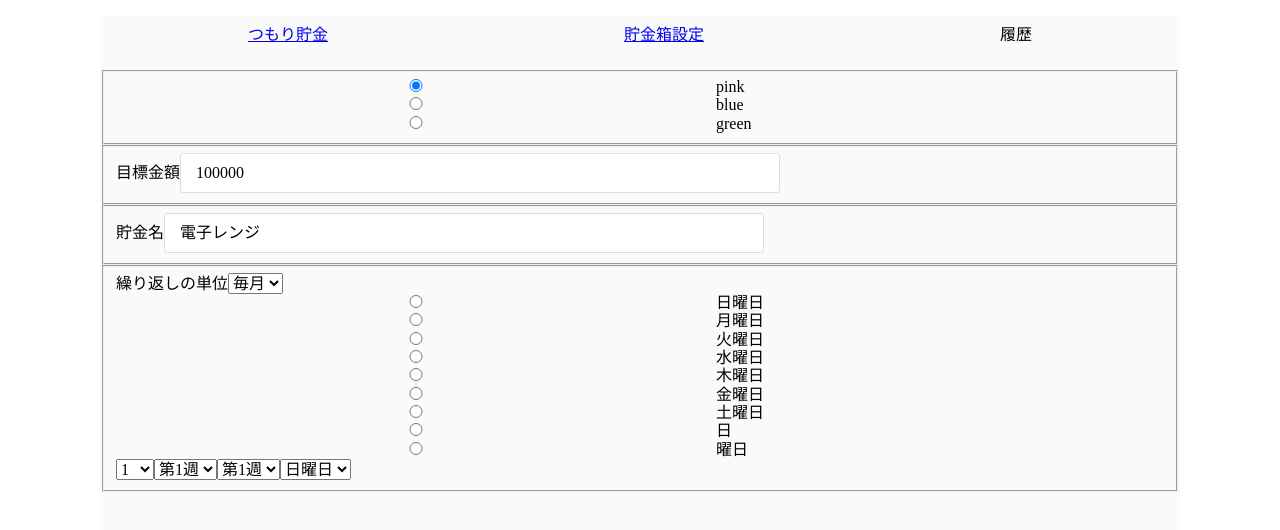
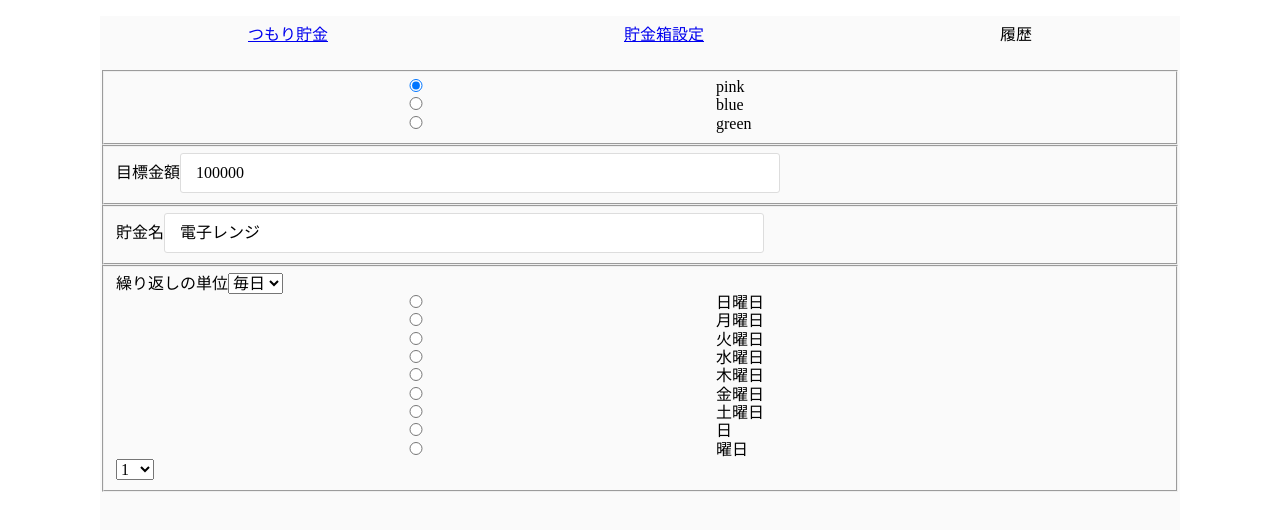
Before and after one commit to kapeing/plan-bank, a Vue app: page /setting in a window 1280 px wide. Shown: the top 530 px of the page. Built offline with nearby package versions, Linux system fonts and the light colour scheme.

Commit message:
繰り返しの単位をv-ifで必要なものだけ表示

```diff
--- a/src/components/Setting.vue
+++ b/src/components/Setting.vue
@@ -17,8 +17,8 @@
   </fieldset>
   <fieldset>
     <label for="unit_repetition">繰り返しの単位</label>
-    <select id="unit_repetition" v-model="unit_repetition">
-      <option :value="unitEn" v-for="(unitJp, unitEn, i) in unitRepetitionList"  :key="i">{{ unitJp }}</option>
+    <select id="unit_repetition" v-model="unitRepetition">
+      <option :value="value" v-for="(value , i) in unitRepetitionList"  :key="i">{{ value }}</option>
     </select>
     <div class="week_repetiton">
       <label for="week_repetition" v-for="(weekJp, weekEn, i) in weekdayList"  :key="i">
@@ -30,18 +30,20 @@
         <input type="radio" id="month_repetiton" :value="monthEn" v-model="month_repetiton">{{ monthJp }}
       </label>
     </div>
-    <select id="what_day">
+    <select id="what_day" v-if="unitRepetition === unitRepetitionList[0]">
       <option :value="i" v-for="i in 31" :key="i">{{ i }}</option>
     </select>
-    <select id="what_week">
+    <select id="what_week" v-else-if="unitRepetition === unitRepetitionList[1]">
       <option :value="i" v-for="i in 5" :key="i">第{{ i }}週</option>
     </select>
+    <template v-else>
       <select id="what_number_week">
         <option :value="i" v-for="i in 5" :key="i">第{{ i }}週</option>
       </select>
       <select id="what_day_week">
         <option :value="weekEn" v-for="(weekJp, weekEn, key) in weekdayList" :key="key">{{ weekJp }}曜日</option>
       </select>
+      </template>
     </fieldset>
 </form>
 </template>
@@ -51,11 +53,7 @@ export default {
   id: 'setting',
   data () {
     return {
-      unitRepetitionList: {
-        daily: '毎日',
-        weekly: '毎週',
-        monthly: '毎月'
-      },
+      unitRepetitionList: [ '毎日', '毎週', '毎月' ],
       weekdayList: {
         sunday: '日',
         monday: '月',
@@ -73,9 +71,11 @@ export default {
       colors: 'pink',
       target_saved: '100000',
       saved_name: '電子レンジ',
-      unit_repetition: 'monthly',
+      unitRepetition: '毎日',
       month_repetiton: '日'
     }
+  },
+  mounted: function () {
   },
   methods: {
     // radioButtonChecked (key) {
```
Lines whose indentation alone changed are shown as unchanged.
